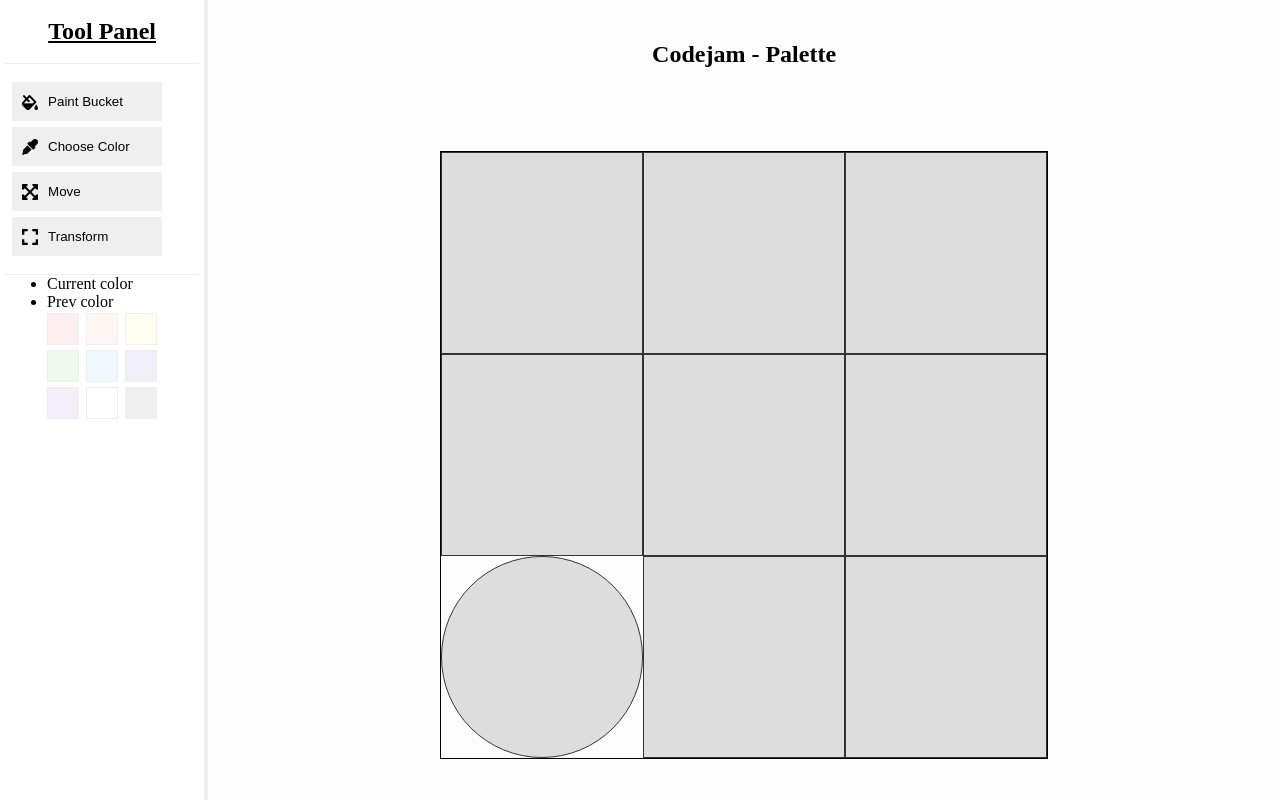
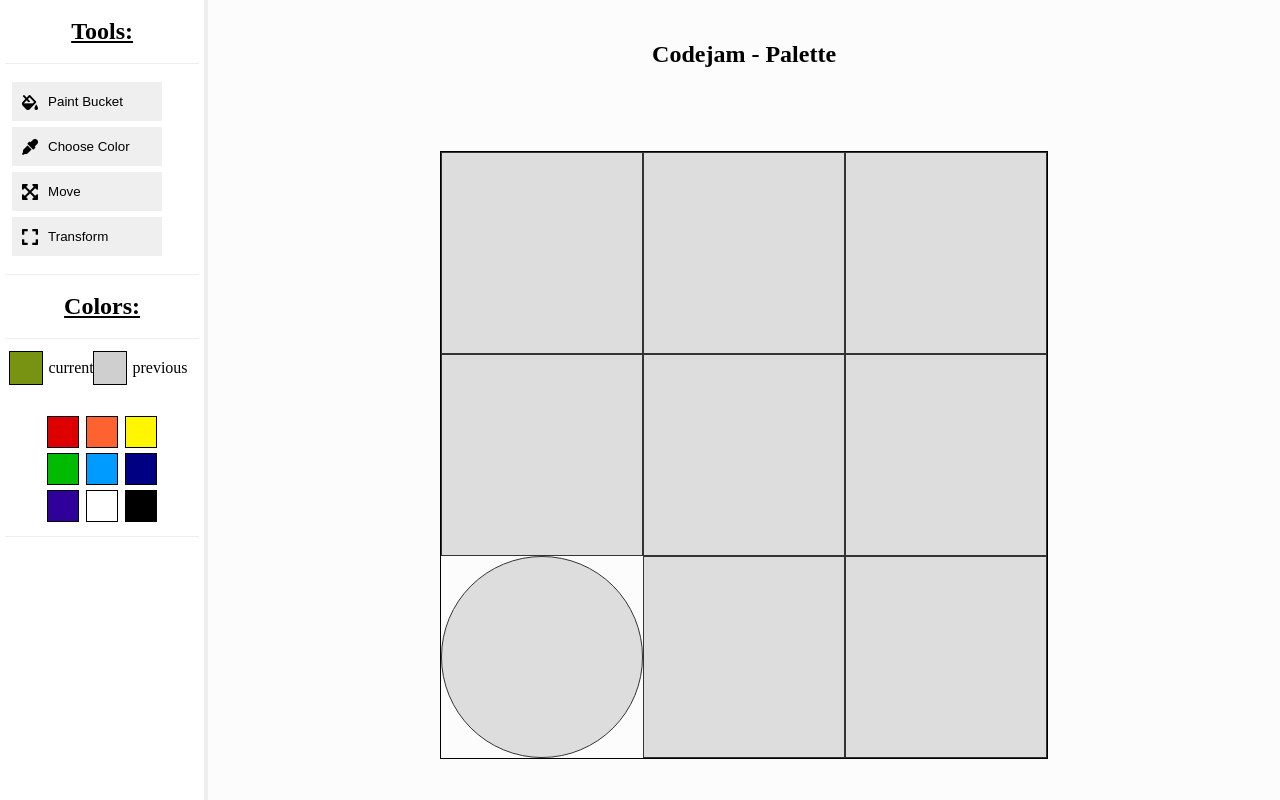
Before and after one commit to moiseenokv/rs-2019Q1, a website: page palette/index.html in a window 1280 px wide. Drawn offline with Linux system fonts and the light colour scheme.

Commit message:
fix: add styles to color palette block

```diff
--- a/palette/assets/css/style.css
+++ b/palette/assets/css/style.css
@@ -91,6 +91,51 @@ aside h2 {
     background-repeat: no-repeat;
 }
 
+.palette {
+    width: 95%;
+    margin: 0px auto;
+    display: table;
+    border-top: 1px solid #eee;
+    padding: 12px 0;
+    border-bottom: 1px solid #eee;
+}
+
+.palette ul {
+    display: flex;
+    list-style: none;
+    justify-content: space-evenly;
+    margin: 0 auto 37px auto;
+}
+
+.palette li {
+    width: 30%;
+}
+
+.palette p {
+    width: 40%;
+    margin: 0 auto;
+}
+
+.current:before {
+    content: "";
+    width: 32px;
+    height: 32px;
+    display: block;
+    border: 1px solid #000;
+    background: #789212;
+    margin: 0 0 -26px -39px;
+}
+
+.prev:before {
+    content: "";
+    width: 32px;
+    height: 32px;
+    display: block;
+    border: 1px solid #000;
+    background: #cfcfcf;
+    margin: 0 0 -26px -39px;
+}
+
 section {
     width: 84%;
     display: flex;
@@ -130,6 +175,7 @@ section {
     flex-direction: row;
     width: 110px;
     height: 110px;
+    margin: 0 auto;
 }
 
 .select-color>div {
@@ -140,11 +186,13 @@ section {
     border: 1px solid #000;
 }
 
+
+/*
 .select-color.disabled,
 .select-color.disabled>div {
     opacity: 0.25;
     cursor: not-allowed;
-}
+} */
 
 .select-color>div:nth-child(1) {
     background: #dd0000;
--- a/palette/index.html
+++ b/palette/index.html
@@ -12,7 +12,7 @@
 <body>
     <main>
         <aside>
-            <h2>Tool Panel</h2>
+            <h2>Tools:</h2>
             <div class="tools">
                 <ul>
                     <li><button data-action="paint">Paint Bucket</button></li>
@@ -21,13 +21,14 @@
                     <li><button data-action="transform">Transform</button></li>
                 </ul>
             </div>
+            <h2>Colors:</h2>
             <div class="palette">
                 <ul>
                     <li>
-                        <p>Current color</p>
+                        <p class="current">current</p>
                     </li>
                     <li>
-                        <p>Prev color</p>
+                        <p class="prev">previous</p>
                     </li>
                 </ul>
                 <div class="select-color disabled">
```
